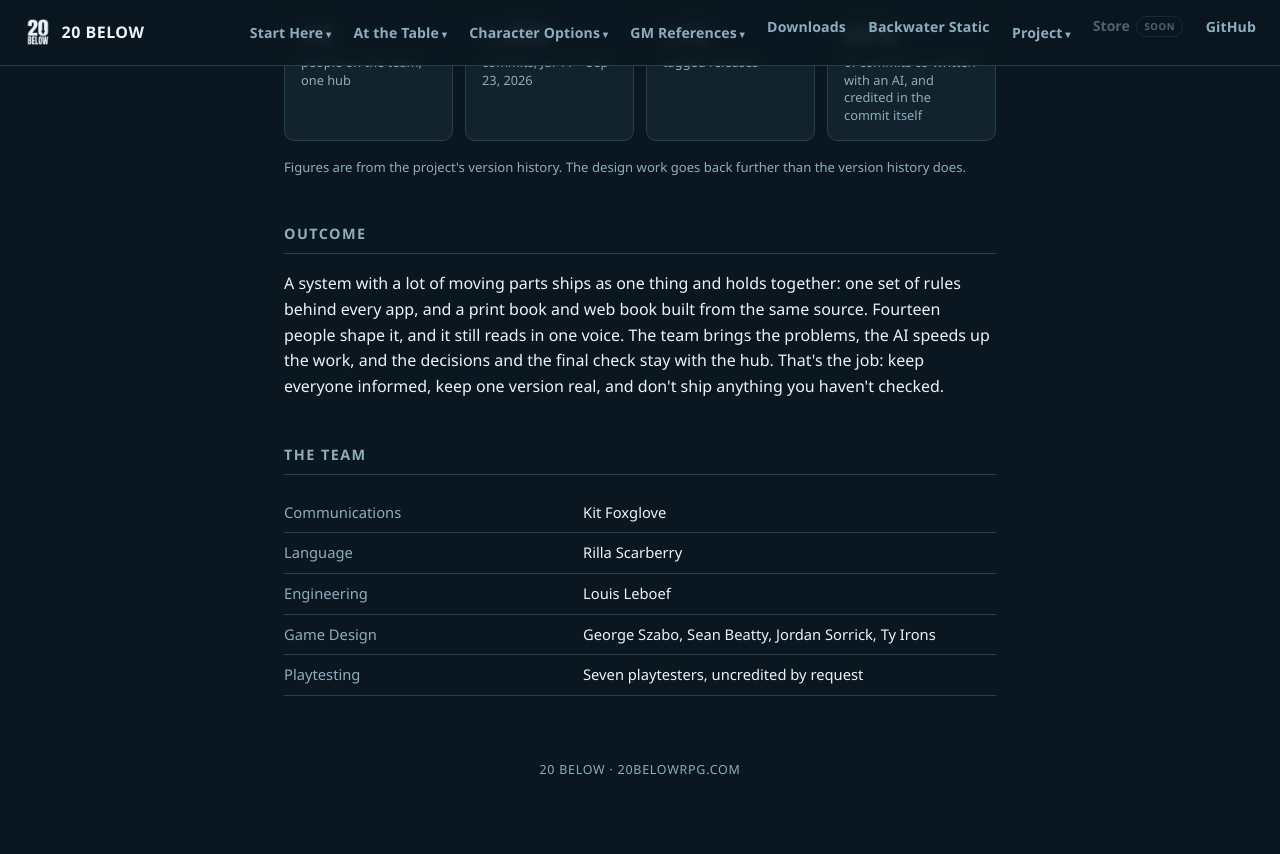
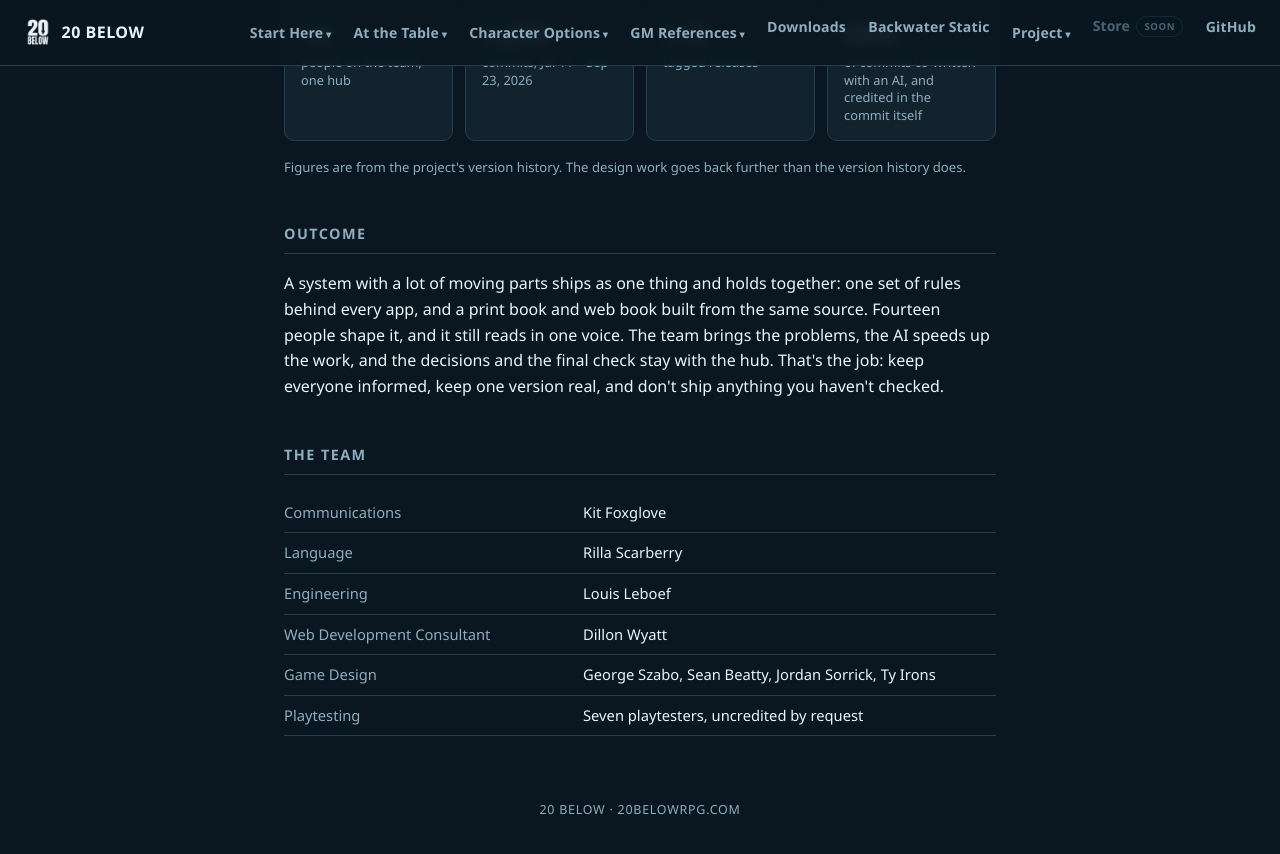
Before and after one commit to feralucce/20_Below, a Jekyll site: the page built from docs/case-study-ai-workflow.html, in a window 1280 px wide and 900 px high, scrolled down 2597 px. Shown: the top 854 px of the window. Built offline with Jekyll 4.4.1, drawn with Linux system fonts in a browser that asks for light colours.

Commit message:
Credit Dillon Wyatt as web development consultant
Co-Authored-By: Claude Opus 5.5 <noreply@anthropic.com>

```diff
--- a/docs/case-study-ai-workflow.html
+++ b/docs/case-study-ai-workflow.html
@@ -109,6 +109,7 @@
     <tr><td>Communications</td><td>Kit Foxglove</td></tr>
     <tr><td>Language</td><td>Rilla Scarberry</td></tr>
     <tr><td>Engineering</td><td>Louis Leboef</td></tr>
+    <tr><td>Web Development Consultant</td><td>Dillon Wyatt</td></tr>
     <tr><td>Game Design</td><td>George Szabo, Sean Beatty, Jordan Sorrick, Ty Irons</td></tr>
     <tr><td>Playtesting</td><td>Seven playtesters, uncredited by request</td></tr>
   </table>
```
